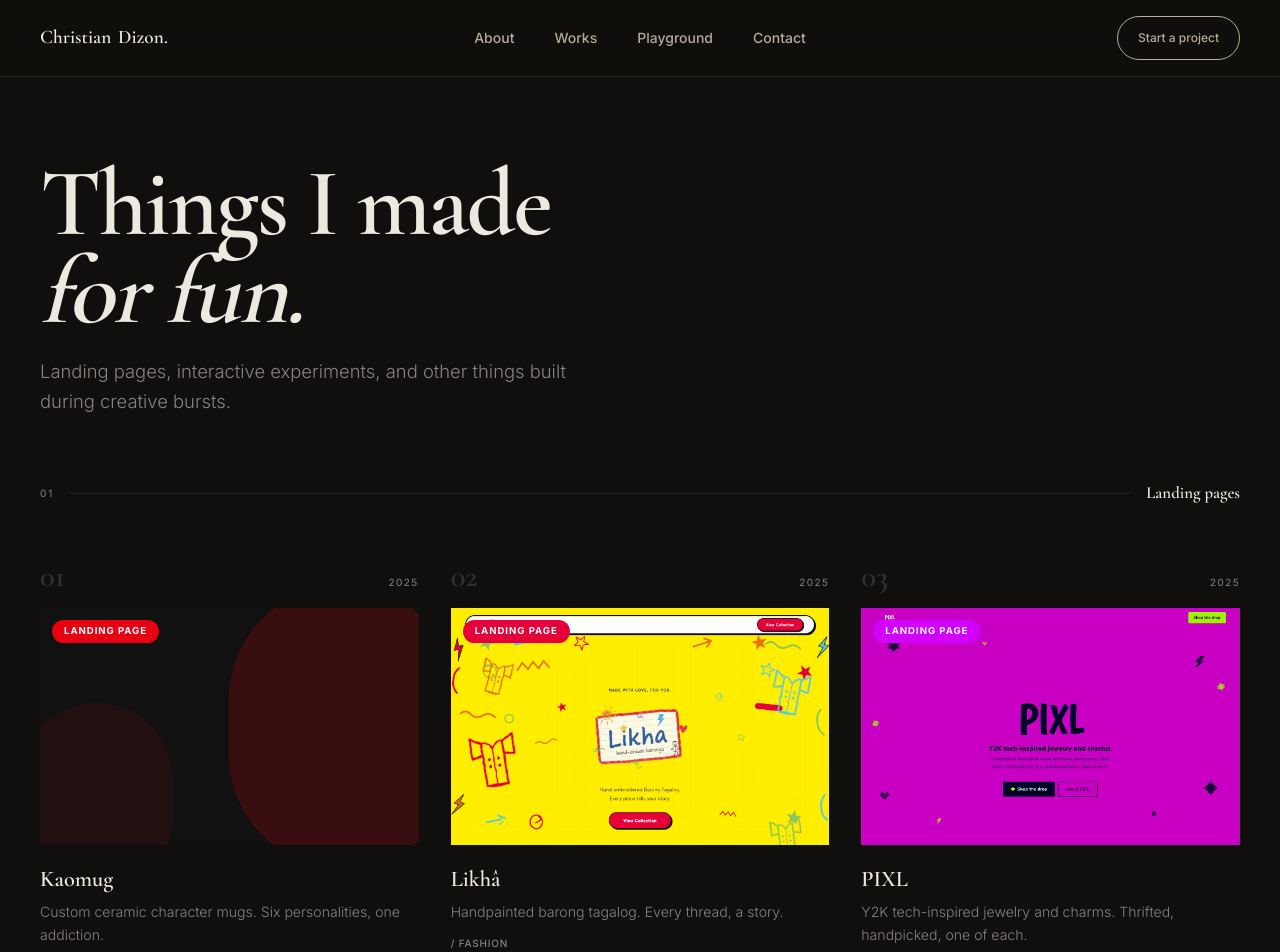
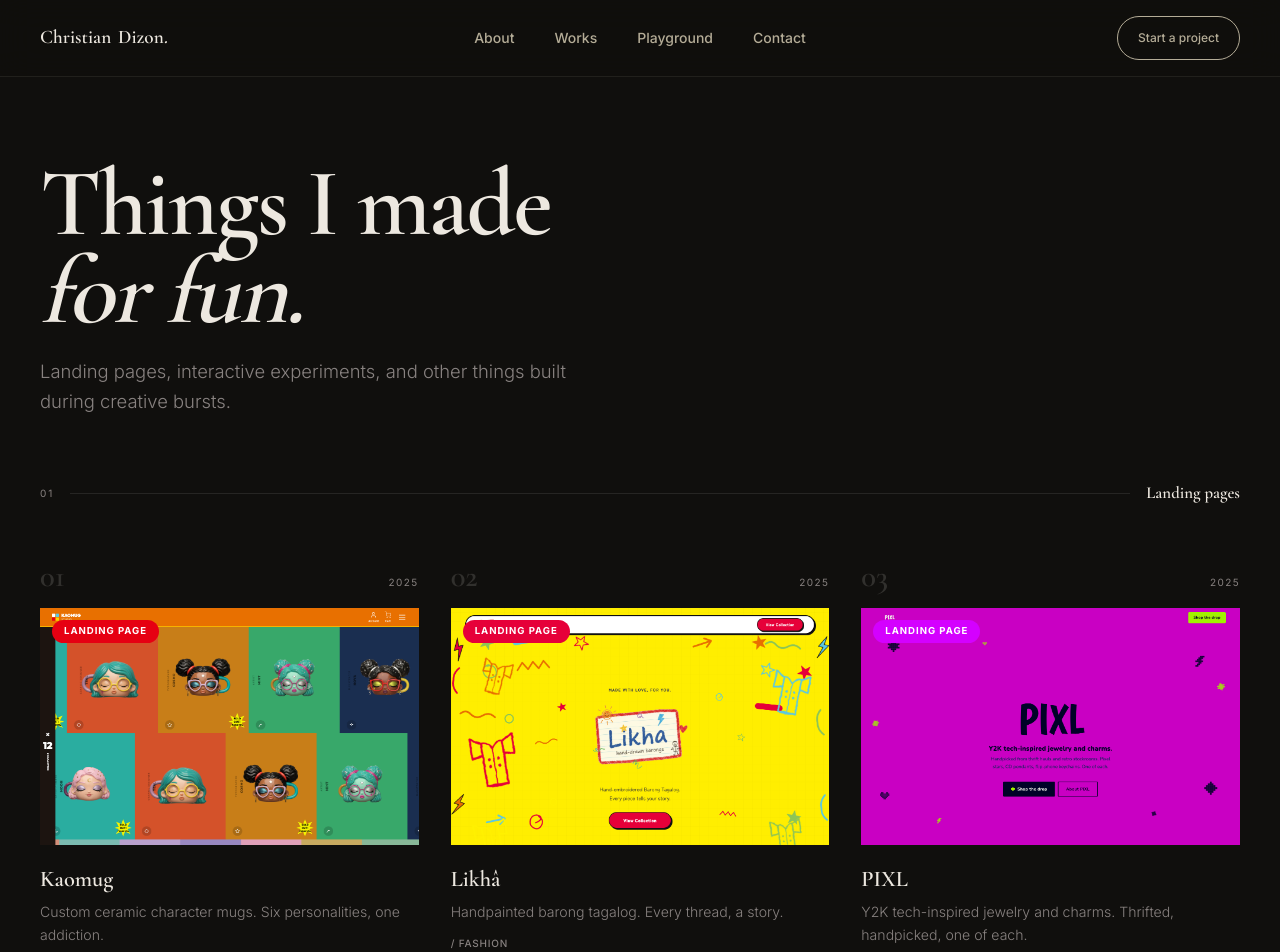
Before and after one commit to fluke06/portfolio, a Next.js app: page /playground in a window 1280 px wide. Shown: the top 952 px of the page. Built offline with nearby package versions, Linux system fonts and the light colour scheme.

Commit message:
Add Kaomug preview screenshot to playground tile

```diff
--- a/app/playground/playground-client.tsx
+++ b/app/playground/playground-client.tsx
@@ -217,6 +217,7 @@ const LANDING_PAGES = [
     titleAccent: '',
     sub: 'Custom ceramic character mugs. Six personalities, one addiction.',
     tags: ['Shop'] as const,
+    previewImage: '/playground/kaomug/preview.png',
   },
   {
     href: '/playground/likha',
```
Also changed, not shown: public/playground/kaomug/preview.png (added).
